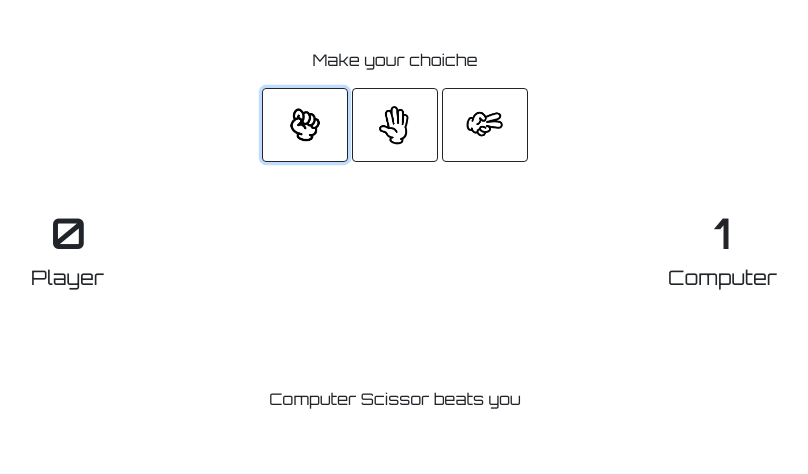
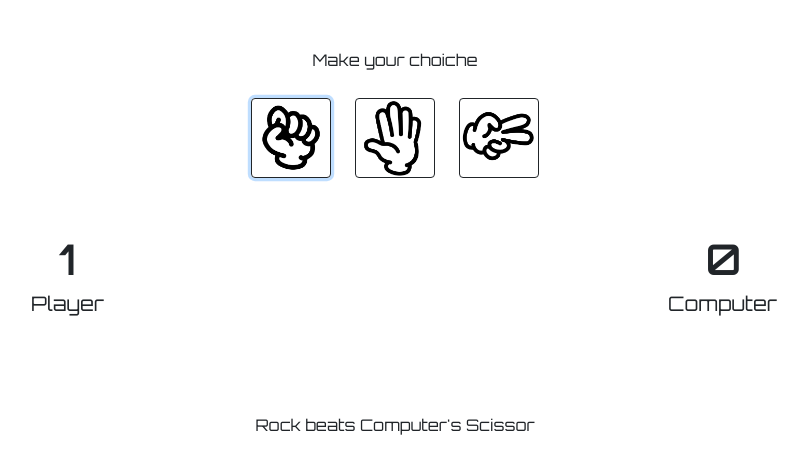
Before and after one commit to casiimir/TheOdinProject-projs, a plain HTML site: page rock-paper-scissors/index.html in a window 1280 px wide. Both pictures are taken after a click on the button 549 px from the left and 125 px from the top of the page. Shown: the whole page, without its empty margins (245-1053 px from the left). Drawn offline with nearby package versions, Linux system fonts and the light colour scheme.

Commit message:
Fix bug
Fix textual player vs computer message

```diff
--- a/rock-paper-scissors/css/style.css
+++ b/rock-paper-scissors/css/style.css
@@ -8,13 +8,10 @@ h1 {
   font-weight: bold;
 }
 
-img {
-  height: 40px;
-  margin: 10px;
-}
-
 .btn {
   border: 1px solid;
+  width: 80px;
+  height: 80px;
 }
 
 .btn:hover {
@@ -22,9 +19,25 @@ img {
   color: white;
 }
 
+.btn-choiche {
+  background-image: url('../img/paper.png');
+  background-size: cover;
+  background-repeat: no-repeat;
+  margin: 10px;
+}
+
+.rock {
+  background-image: url('../img/rock.png');
+}.paper {
+  background-image: url('../img/paper.png');
+}.scissor {
+  background-image: url('../img/scissor.png');
+}
+
 .btn-reset {
   background-color: rgb(255, 191, 161);
   font-weight: bold;
+  height: 40px;
 }
 
 .hidden {
--- a/rock-paper-scissors/index.html
+++ b/rock-paper-scissors/index.html
@@ -10,14 +10,11 @@
 
     <div class="container text-center my-5">
       <p>Make your choiche</p>
-      <button class="btn btn-choiche" name="Rock">
-        <img src="./img/rock.png" alt="">
+      <button class="btn btn-choiche rock" name="Rock">
       </button>
-      <button class="btn btn-choiche" name="Paper">
-        <img src="./img/paper.png" alt="">
+      <button class="btn btn-choiche paper" name="Paper">
       </button>
-      <button class="btn btn-choiche" name="Scissor">
-        <img src="./img/scissor.png" alt="">
+      <button class="btn btn-choiche scissor" name="Scissor">
       </button>
     </div>
 
--- a/rock-paper-scissors/js/script.js
+++ b/rock-paper-scissors/js/script.js
@@ -26,6 +26,11 @@ function newGame() {
   playerPointsEl.innerText = '0';
   computerPointsEl.innerText = '0';
   hiddenEl.classList.add('hidden');
+  howManyTimesRematch++;
+
+  if (howManyTimesRematch % 4 === 0) {
+    headerWinnerEl.innerText = "🦆🎁🌹\nTanti cari auguri a te";
+  }
   return playerPoints = 0, computerPoints = 0, timesPerRound = 0;
 }
 
@@ -41,12 +46,12 @@ function startGame() {
         if (theWinner === 1) {
           playerPoints++;
           playerPointsEl.innerText = playerPoints;
-          showStatusEl.innerText = `Your ${currentPlayerChoiche} beats Computer's ${currentComputerChoiche} `;
+          showStatusEl.innerText = `${currentPlayerChoiche} beats Computer's ${currentComputerChoiche} `;
         }
         else if (theWinner === 0) {
           computerPoints++;
           computerPointsEl.innerText = computerPoints;
-          showStatusEl.innerText = `Computer ${currentComputerChoiche} beats you`;
+          showStatusEl.innerText = `Computer ${currentComputerChoiche} beats ${currentPlayerChoiche}`;
         }
         else if (theWinner === -1) {
           showStatusEl.innerText = `${currentComputerChoiche} = ${currentPlayerChoiche} `;
@@ -55,7 +60,9 @@ function startGame() {
       }
       if (timesPerRound === 5) {
         showStatusEl.innerText = '';
-        if (playerPoints > computerPoints) headerWinnerEl.innerText = 'Player Won!'
+        if (playerPoints > computerPoints) {
+          headerWinnerEl.innerText = 'Player Won!'
+        }
         else if (playerPoints < computerPoints) headerWinnerEl.innerText = 'Computer Won!'
         else headerWinnerEl.innerText = 'Draw!';
         hiddenEl.classList.remove('hidden')
@@ -72,6 +79,8 @@ const computerPointsEl = document.querySelector('.computer-points');
 const showStatusEl = document.querySelector('.show-status');
 const hiddenEl = document.querySelector('.hidden');
 let timesPerRound = 0, playerPoints = 0, computerPoints = 0;
+let howManyTimesRematch = 0;
 
 btnResetEl.addEventListener('click', newGame);
+
 startGame();
```
